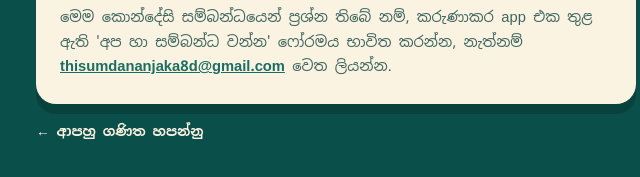
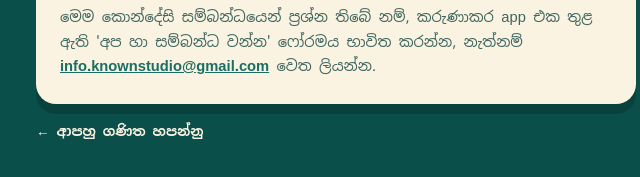
Before and after one commit to thisumdananjakafi-lgtm/ganitha-hapannu, a website: page terms.html in a window 1280 px wide. Shown: the part 911-1088 px from the top of the page, 304-944 px from the left. Drawn offline with Linux system fonts and the light colour scheme; a web font is replaced by a local one.

Commit message:
Update terms.html

```diff
--- a/terms.html
+++ b/terms.html
@@ -99,7 +99,7 @@
 
       <section>
         <h2>6. අප හා සම්බන්ධ වන්න</h2>
-        <p>මෙම කොන්දේසි සම්බන්ධයෙන් ප්‍රශ්න තිබේ නම්, කරුණාකර app එක තුළ ඇති 'අප හා සම්බන්ධ වන්න' ෆෝරමය භාවිත කරන්න, නැත්නම් <a href="mailto:thisumdananjaka8d@gmail.com">thisumdananjaka8d@gmail.com</a> වෙත ලියන්න.</p>
+        <p>මෙම කොන්දේසි සම්බන්ධයෙන් ප්‍රශ්න තිබේ නම්, කරුණාකර app එක තුළ ඇති 'අප හා සම්බන්ධ වන්න' ෆෝරමය භාවිත කරන්න, නැත්නම් <a href="mailto:info.knownstudio@gmail.com">info.knownstudio@gmail.com</a> වෙත ලියන්න.</p>
       </section>
     </div>
     <a class="back" href="/">← ආපහු ගණිත හපන්නු</a>
@@ -137,7 +137,7 @@
 
       <section>
         <h2>6. Contact Us</h2>
-        <p>If you have any questions about these terms, please use the "Contact Us" form inside the app, or reach out at <a href="mailto:thisumdananjaka8d@gmail.com">thisumdananjaka8d@gmail.com</a>.</p>
+        <p>If you have any questions about these terms, please use the "Contact Us" form inside the app, or reach out at <a href="mailto:info.knownstudio@gmail.com">info.knownstudio@gmail.com</a>.</p>
       </section>
     </div>
     <a class="back" href="/">← Back to Ganitha Hapannu</a>
```
